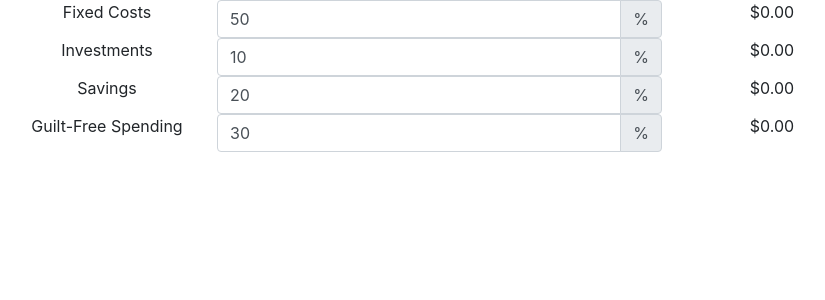
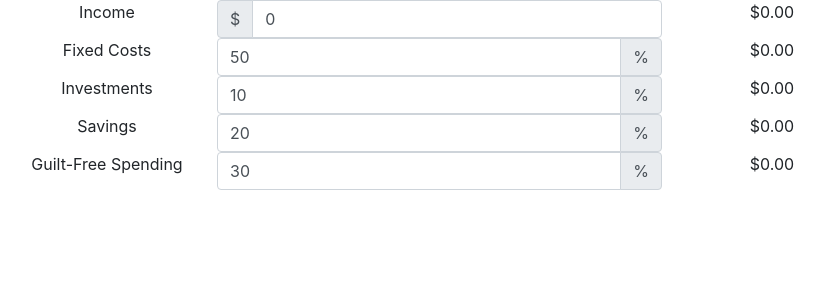
Before and after one commit to danfrenette/budget-calculator, a React (Create React App) app: page / in a window 1280 px wide. Shown: the top 300 px of the page, without its empty margins (58-883 px from the left). Built offline with nearby package versions, Linux system fonts and the light colour scheme.

Commit message:
Add Income input

```diff
--- a/src/App.js
+++ b/src/App.js
@@ -2,6 +2,40 @@ import React from 'react';
 import Bucket from './Bucket';
 import './App.css';
 import { Container } from 'reactstrap';
+import {
+  InputGroup,
+  InputGroupAddon,
+  InputGroupText,
+  Col,
+  Row,
+  Label,
+  Input
+} from 'reactstrap';
+
+const Income = () => {
+  return (
+    <Row>
+      <Col md="2">
+        <Label>Income</Label>
+      </Col>
+      <Col md="5">
+        <InputGroup>
+          <InputGroupAddon addonType="prepend">
+            <InputGroupText>$</InputGroupText>
+          </InputGroupAddon>
+          <Input
+            className="form-control"
+            type="number"
+            defaultValue={0}
+          />
+        </InputGroup>
+      </Col>
+      <Col md="2">
+        <span>$0.00</span>
+      </Col>
+    </Row>
+  )
+}
 
 class App extends React.Component {
   renderBuckets = () => {
@@ -23,6 +57,7 @@ class App extends React.Component {
     return (
       <div className="App">
         <Container>
+          <Income/>
           { this.renderBuckets() }
         </Container>
       </div>
```
